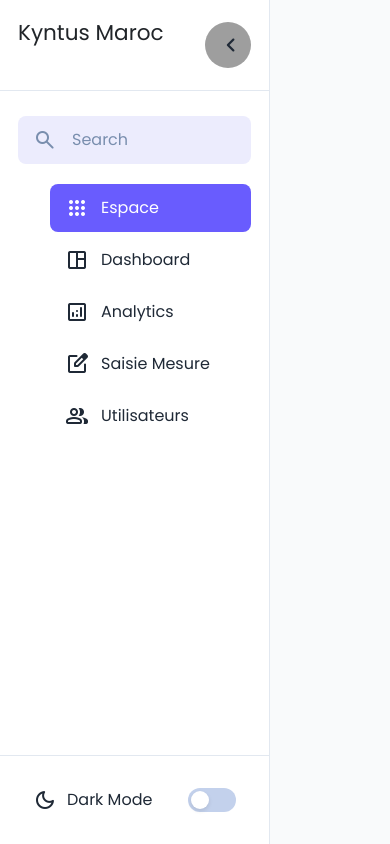
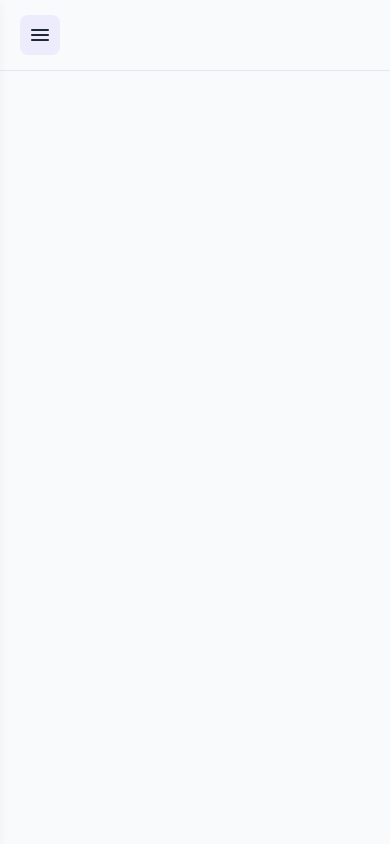
Before and after one commit to ouissalkh/Projet-Contrat-Qualit-, a PHP site: page / in a window 390 px wide. Run offline with PHP 8.4, Linux system fonts and the light colour scheme; some libraries are stand-ins or nearby versions; grey boxes are pictures that could not be loaded.

Commit message:
Add files via upload

```diff
--- a/index.html
+++ b/index.html
@@ -1,4 +1,4 @@
-
+<!DOCTYPE html>
 <html lang="fr">
 <head>
   <meta charset="UTF-8">
@@ -9,13 +9,18 @@
   <!--le lien de google icons-->
   <link rel="stylesheet" href="https://fonts.googleapis.com/css2?family=Material+Symbols+Rounded:opsz,wght,FILL,GRAD@24,400,0,0" />
 </head>
-<body>
-    <div class="d-flex">
+<body >
+    <!--site navbar -->
+    <nav class="site-nav">
+        <button class="sidebar-toggle">
+            <span class="material-symbols-rounded"> menu </span>
+        </button>
+    </nav>
+    <div class="container">
         <!--sidbar-->
-        <aside class="sidebar">
+        <aside class="sidebar collapsed " >
         <!--sidebar header-->
         <header class="sidebar-header">
-                <h4 class="mb-4">Kyntus Maroc</h4>
             <img src="log.png" alt="CodingNeplal" class ="header-logo">
             <button class="sidebar-toggle">
                 <span class="material-symbols-rounded">chevron_left</span>
@@ -35,7 +40,7 @@
             <!--e mot dashboard à l’intérieur du <span> indique l’icône choisie-->
                 <li class="menu-item">
                     <a href="" class="menu-link active">
-                          <span class="material-symbols-rounded">Apps</span>
+                        <span class="material-symbols-rounded">apps</span>
                         <span class="menu-label">Espace</span>
                     </a>
                 </li>
@@ -69,7 +74,8 @@
             <div class="sidebar-footer">
                 <button class="theme-toggle">
                     <div class="theme-label"> <!--pour l'icone-->
-                        <span class="material-symbols-rounded">dark_mode</span>
+                        <span class="theme-icon
+                         material-symbols-rounded">dark_mode</span>
                         <!--pour le texte de l'icone-->
                         <span class="theme-text">Dark Mode</span>
                     </div>
@@ -82,27 +88,23 @@
 
         </aside>
 
-        <!--CONTENUE PRINCIPALE
-        <main class="content">
-            <h2>Bienvenue</h2>
-               ligne de cartes avec Bootstrap row:ligne et "g-3":espaces entre colonnes
+        <!--contenu-->
+        <div class="main-content">
 
-                <div class ="row g-3">
-                    colonnes 1
-                    <div class="col-md-4">
-                         Carte Bootstrap avec classe personnalisée "indicateur" et fond bleu (bg-primary)
-                         <div class="card indicateur bg-primary text-white">
-                             Contenu de la carte
-                             <div class="card-body">
-                                 Titre de l'indicateur avec icône emoji
-                                    <h5 class="card-title"><i class="fa-solid fa-thumbs-up"></i>Taux de satisfactions ok</h5>
-                                     Valeur en pourcentage avec texte agrandi (fs-3 = font-size niveau 3)
-                                     <p class="card-text fs-3">92%</p>
+
+            <!--
+            <h1 class="page-title">Dashboard Overview</h1>
+            <p class="card">Welcome to your dashboard! Use the menu to navigate,toggle the sidebar ,
+                or switch between light and dark themes to personnalize your
+                experience.
+            </p>
+            -->
         </div>
     </div>
-                    </div>
-                </div>
-        </main>-->
+
+
+
+
     </div>
     <script src="script.js"></script>
 </body>
--- a/script.js
+++ b/script.js
@@ -1,6 +1,45 @@
 const sidebar = document.querySelector(".sidebar")
-const sidebarToggleBtn = document.querySelector(".sidebar-toggle");
+const sidebarToggleBtn = document.querySelectorAll(".sidebar-toggle");
+const themeToggleBtn = document.querySelector(".theme-toggle");
+const themeIcon = themeToggleBtn.querySelector(".theme-icon");
+const searchForm = document.querySelector(".search-form");
 
-sidebarToggleBtn.addEventListener("click" , () => {
-  sidebar.classList.toggle("collapsed");
+//updates the theme icon based on current theme and sidbar state
+const updateThemeIcon = () => {
+    const isDark = document.body.classList.contains("dark-theme");
+    themeIcon.textContent = sidebar.classList.contains("collapsed") ?
+    (isDark ? "light_mode" : "dark_mode") : "dark_mode";
+}
+
+//Apply dark theme if saved or system prefers
+const savedTheme = localStorage.getItem("theme" );
+const systemPrefersDark = window.matchMedia("(prefers-color-scheme: dark)").matches;
+const shouldUserDarkTheme = savedTheme === "dark" || (!savedTheme && systemPrefersDark);
+
+document.body.classList.toggle("dark-theme" , shouldUserDarkTheme);
+updateThemeIcon();
+
+//Toggle sidebar collapsed state on buttons click
+sidebarToggleBtn.forEach((btn) => {
+  btn.addEventListener("click" , () => {
+    sidebar.classList.toggle("collapsed");
+    updateThemeIcon();
+  })
 });
+
+//Expand the sidebar when the search form is clicked
+searchForm.addEventListener("click" ,() =>{
+  if(sidebar.classList.contains("collapsed")){
+    sidebar.classList.remove("collapsed");
+    searchForm.querySelector("input").focus();//Focus the input
+  }
+});
+
+//Toggle between theme on theme button click
+themeToggleBtn.addEventListener("click",() => {
+    const isDark = document.body.classList.toggle("dark-theme");
+    localStorage.setItem("theme" , isDark ? "dark" : "light");
+    updateThemeIcon();
+});
+if (window.innerWidth > 768) sidebar.classList.add
+("collapsed");
--- a/style.css
+++ b/style.css
@@ -13,17 +13,28 @@
     --color-text-primary: #1F2936;
     --color-text-placeholder: #798EAE;
     --color-bg-primary: #f9fafb;
-    --color-bg-secondery: #ececfd;
+    --color-bg-secondary: #ececfd;
     --color-bg-sidebar: #ffffff;
     --color-border-hr: #E2E8F0;
     --color-hover-primary: #695CFE;
-    --color-hover-secondery: #e2e2fb;
-    --color-shadow: #rgba(0, 0, 0, 0.05);
+    --color-hover-secondary: #e2e2fb;
+    --color-shadow: rgba(0, 0, 0, 0.05);
 }
 
 body.dark-theme {
+    /*Dark theme colors*/
+    --color-text-primary:#F1F5F9;
+    --color-text-placeholder:#A6B7D2;
+    --color-bg-primary:#111827;
+    --color-bg-secondary:#3D4859;
+    --color-bg-sidebar:#1f2937;
+    --color-border-hr:#3B475C;
+    --color-hover-secondary:#48566a;
+    --color-shadow: rgba(0, 0, 0, 0.3);
+}
 
-}
+
+
 
 body{
     background: var(--color-bg-primary);
@@ -72,6 +83,8 @@ body{
   opacity: 0;
   pointer-events: none;
 }
+
+.site-nav .sidebar-toggle,
 .sidebar-header .sidebar-toggle{
     height: 40px;
     width: 40px;
@@ -95,14 +108,14 @@ body{
 
 }
 
-
+.site-nav .sidebar-toggle:hover,
 .sidebar-header .sidebar-toggle:hover{
     background: var(--color-hover-secondary);
 }
 
 .sidebar-header .sidebar-toggle span {
     font-size: 1.75rem;
-    transition: tranform 0.4s ease;
+    transition: transform 0.4s ease;
 
 }
 
@@ -134,12 +147,18 @@ body{
     margin: 5px 0 20px;
     align-items: center;
     white-space: nowrap;
-    background: var(--color-bg-secondery) ;
+    background: var(--color-bg-secondary) ;
     transition: 0.4s ease;
 }
 
+.sidebar-content .search-form .sidebar-content .search-form:hover {
+  cursor: pointer;
+
+}
+
+.sidebar-content .search-form .sidebar-content .search-form:hover,
 .sidebar-content .search-form:focus-within {
-    background: var(--color-hover-secondery);
+    background: var(--color-hover-secondary);
 }
 .search-form input{
     border: none;
@@ -217,12 +236,12 @@ body{
   display: flex;
   align-items: center;
   color: var(--color-text-primary);
-  background: var(--color-bg-secondery);
+  background: var(--color-bg-secondary);
   transition: 0.3s ease;
 
 }
 
-.sidebar-footer .theme-toggle {
+.sidebar-footer .theme-toggle:hover {
   background: var(--color-hover-secondary);
 }
 
@@ -257,6 +276,14 @@ body{
   transition: opacity 0.4s 0.2s ease, background-color 0.3s ease;
 }
 
+body.dark-theme .theme-toggle .theme-toggle-track {
+    background: #695CFE;
+
+
+}
+
+
+
 .theme-toggle-track .theme-toggle-indicator {
   position: absolute;
   top: 3px;
@@ -266,5 +293,84 @@ body{
   background: #fff;
   border-radius: 50%;
   box-shadow: 0 2px 4px rgba(0,0,0,0.1);
+  transition: transform 0.3s ease;
 
 }
+
+
+body.dark-theme .theme-toggle-track .theme-toggle-indicator {
+    transform: translateX(24px);
+
+}
+
+.site-nav{
+  display: none;
+  position: sticky;
+  top: 0;
+  padding: 15px 20px;
+  background: var(--color-bg-primary);
+  border-bottom: 1px solid var(--color-border-hr);
+
+}
+.site-nav .sidebar-toggle{
+  position: unset;
+}
+
+.container{
+  display: flex;
+}
+
+
+.container .main-content{
+  flex: 1;
+  padding: 30px;
+  color: var(--color-text-primary);
+}
+
+.container .page-title{
+  font-size: 1.5rem;
+  font-weight: 600;
+  margin-bottom: 20px;
+}
+
+.main-content .card {
+  border-radius: 8px;
+  padding: 20px;
+  background-color: var(--color-bg-sidebar);
+  box-shadow: 0 1px 3px rgba(0,0,0,0.1);
+}
+
+@media (max-width: 768px){
+  body::before {
+    content: "";
+    position: fixed;
+    inset: 0;
+    z-index: 10;
+    opacity: 0;
+    pointer-events: none;
+    background: rgba(0,0,0,0.6);
+    transition: 0.4s ease;
+  }
+
+  body:has(.sidebar:not(.collapsed))::before {
+    opacity: 1;
+    pointer-events: auto;
+
+  }
+
+  .site-nav{
+    display: block;
+  }
+  .sidebar {
+    position: fixed;
+    left: 0;
+    width: 270px;
+    height: 100%;
+    z-index: 20;
+    transition: left 0.4s ease;
+  }
+  .sidebar.collapsed{
+    left: -270px;
+    width: 270px;
+  }
+}
```
Also changed, not shown: Logo.png (added). Lines whose indentation alone changed are shown as unchanged.
